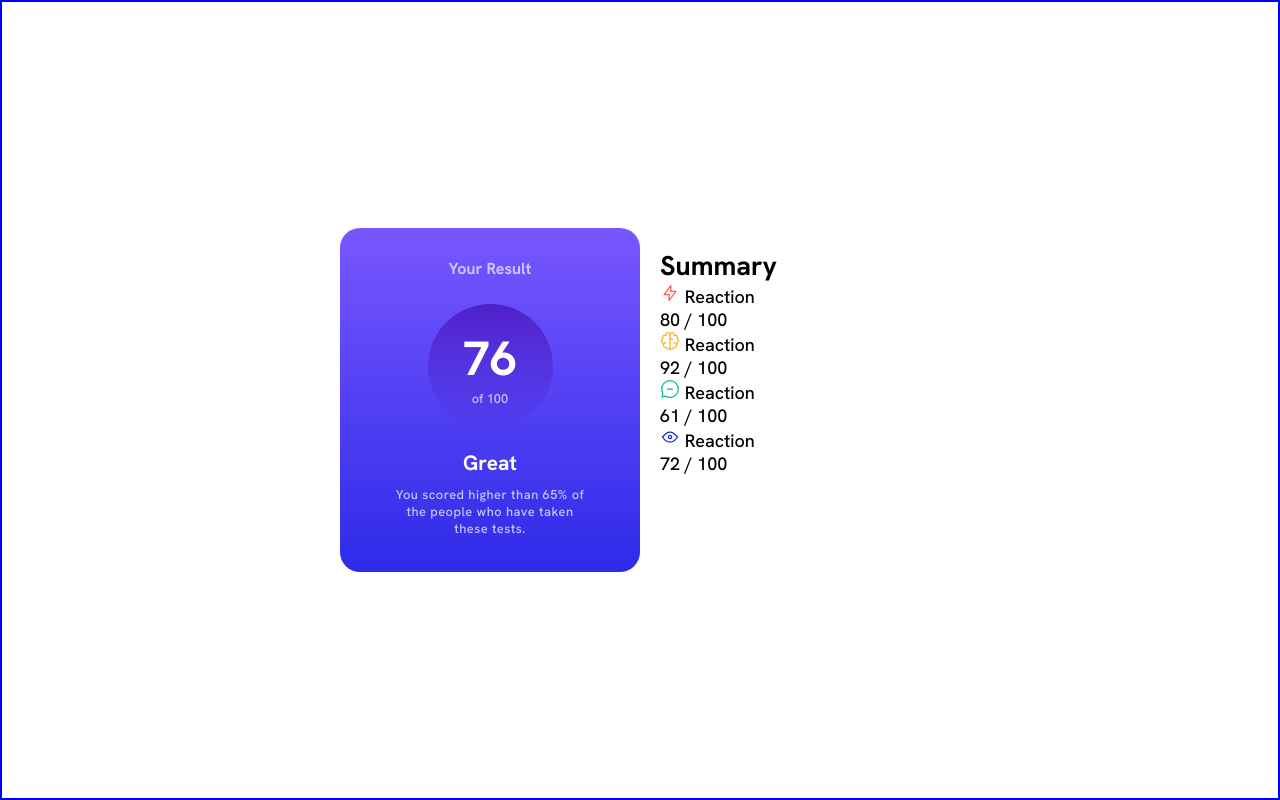
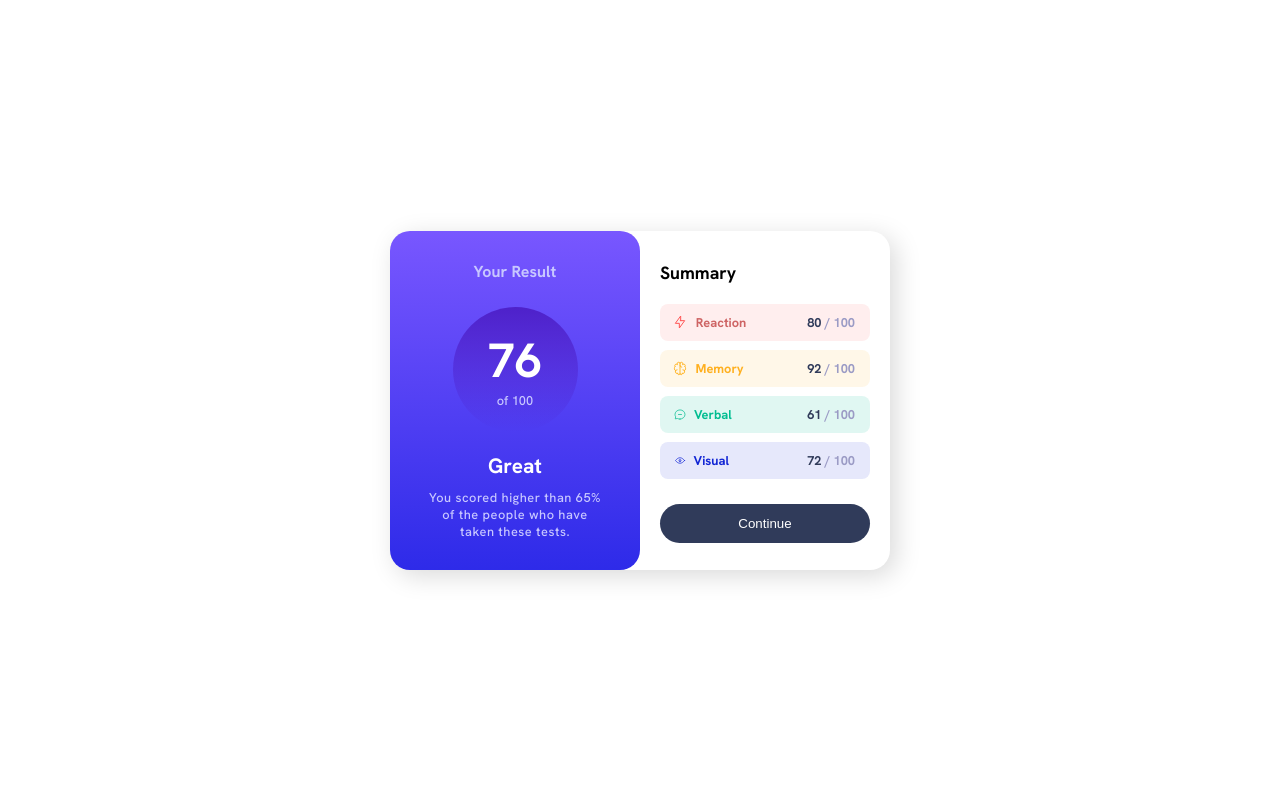
Before and after one commit to jclegg31/front-end-mentor-challenge-3, a plain HTML site: page index.html in a window 1280 px wide. Drawn offline with Linux system fonts and the light colour scheme.

Commit message:
right panel

```diff
--- a/css/style.css
+++ b/css/style.css
@@ -12,16 +12,16 @@ body {
   justify-content: center;
   align-items: center;
   min-height: 100vh;
-  border: 2px solid blue;
   font-family: 'Hanken Grotesk', sans-serif;
   font-size: 18px;
 }
 
 .container {
   display: flex;
-  width: 600px;
+  width: 500px;
   justify-content: center;
   border-radius: 20px;
+  box-shadow: rgba(0, 0, 0, 0.15) 5.95px 5.95px 25.6px;
 }
 
 .results {
@@ -41,11 +41,6 @@ body {
   padding-top: 10px;
   padding-bottom: 25px;
   color: hsl(241, 100%, 89%);
-}
-
-.summary {
-  width: 50%;
-  padding: 20px;
 }
 
 .results-score {
@@ -81,13 +76,116 @@ body {
 
 .text p {
   font-size: 0.8rem;
-  width: 75%;
+  width: 85%;
   margin: 0 auto;
   color: hsl(241, 100%, 89%);
   letter-spacing: 0.5px;
-  padding-bottom: 15px;
+  padding-bottom: 10px;
 }
 
+.summary {
+  width: 50%;
+  padding: 20px;
+  border-radius: 20px;
+  font-size: 0.8rem;
+}
+
+.summary h2 {
+  font-size: 1.1rem;
+  padding-top: 10px;
+  padding-bottom: 20px;
+}
+
+.summary-scores {
+  height: 80%;
+  display: flex;
+  flex-direction: column;
+  justify-content: space-between;
+}
+
+.score-reaction {
+  display: flex;
+  justify-content: space-between;
+  align-items: center;
+  border-radius: 8px;
+  background: hsla(0, 100%, 67%, 0.1);
+}
+
+.reaction-span {
+  color: hsl(0, 52%, 60%);
+  font-weight: bold;
+}
+
+.score-container {
+  display: flex;
+  align-items: center;
+  justify-content: center;
+  padding: 10px 10px;
+}
+
+.score-container img {
+  padding-right: 8px;
+  max-width: 30%;
+  max-height: 30%;
+}
+
+.score-memory {
+  display: flex;
+  justify-content: space-between;
+  align-items: center;
+  border-radius: 8px;
+  background: hsla(39, 100%, 56%, 0.1);
+}
+
+.memory-span {
+  color: hsl(39, 100%, 56%);
+  font-weight: bold;
+}
+
+.score-verbal {
+  display: flex;
+  justify-content: space-between;
+  align-items: center;
+  border-radius: 8px;
+  background: hsla(166, 100%, 37%, 0.12);
+}
+
+.verbal-span {
+  color: hsl(166, 100%, 37%);
+  font-weight: bold;
+}
+
+.score-visual {
+  display: flex;
+  justify-content: space-between;
+  align-items: center;
+  border-radius: 8px;
+  background: hsla(234, 85%, 45%, 0.1);
+}
+
+.visual-span {
+  color: hsl(234, 85%, 45%);
+  font-weight: bold;
+}
+
+.grey {
+  color: hsl(241, 27%, 69%);
+  padding-right: 15px;
+}
+
+.black-text {
+  color: hsl(224, 30%, 27%);
+  font-weight: bold;
+}
+
+.button {
+  border: none;
+  padding: 12px;
+  border-radius: 100vw;
+  color: hsl(0, 0%, 100%);
+  background: hsl(224, 30%, 27%);
+  margin-top: 15px;
+}
 .attribution {
   font-size: 11px;
   text-align: center;
--- a/index.html
+++ b/index.html
@@ -39,34 +39,36 @@
         <div class="score-reaction">
           <div class="score-container">
             <img src="./assets/images/icon-reaction.svg" alt="Reaction">
-            <span>Reaction</span>
+            <span class="reaction-span">Reaction</span>
           </div>
-          <span class="black-text">80 / <span class="grey">100</span></span>
+          <span class="black-text">80<span class="grey"> / 100</span></span>
         </div>
 
         <div class="score-memory">
           <div class="score-container">
             <img src="./assets/images/icon-memory.svg" alt="Memory">
-            <span>Reaction</span>
+            <span class="memory-span">Memory</span>
           </div>
-          <span class="black-text">92 / <span class="grey">100</span></span>
+          <span class="black-text">92<span class="grey"> / 100</span></span>
         </div>
 
         <div class="score-verbal">
           <div class="score-container">
             <img src="./assets/images/icon-verbal.svg" alt="Verbal">
-            <span>Reaction</span>
+            <span class="verbal-span">Verbal</span>
           </div>
-          <span class="black-text">61 / <span class="grey">100</span></span>
+          <span class="black-text">61<span class="grey"> / 100</span></span>
         </div>
 
         <div class="score-visual">
           <div class="score-container">
             <img src="./assets/images/icon-visual.svg" alt="Visual">
-            <span>Reaction</span>
+            <span class="visual-span">Visual</span>
           </div>
-          <span class="black-text">72 / <span class="grey">100</span></span>
+          <span class="black-text">72<span class="grey"> / 100</span></span>
         </div>
+
+        <button class="button">Continue</button>
       </div>
     </div>
   </main>
```
